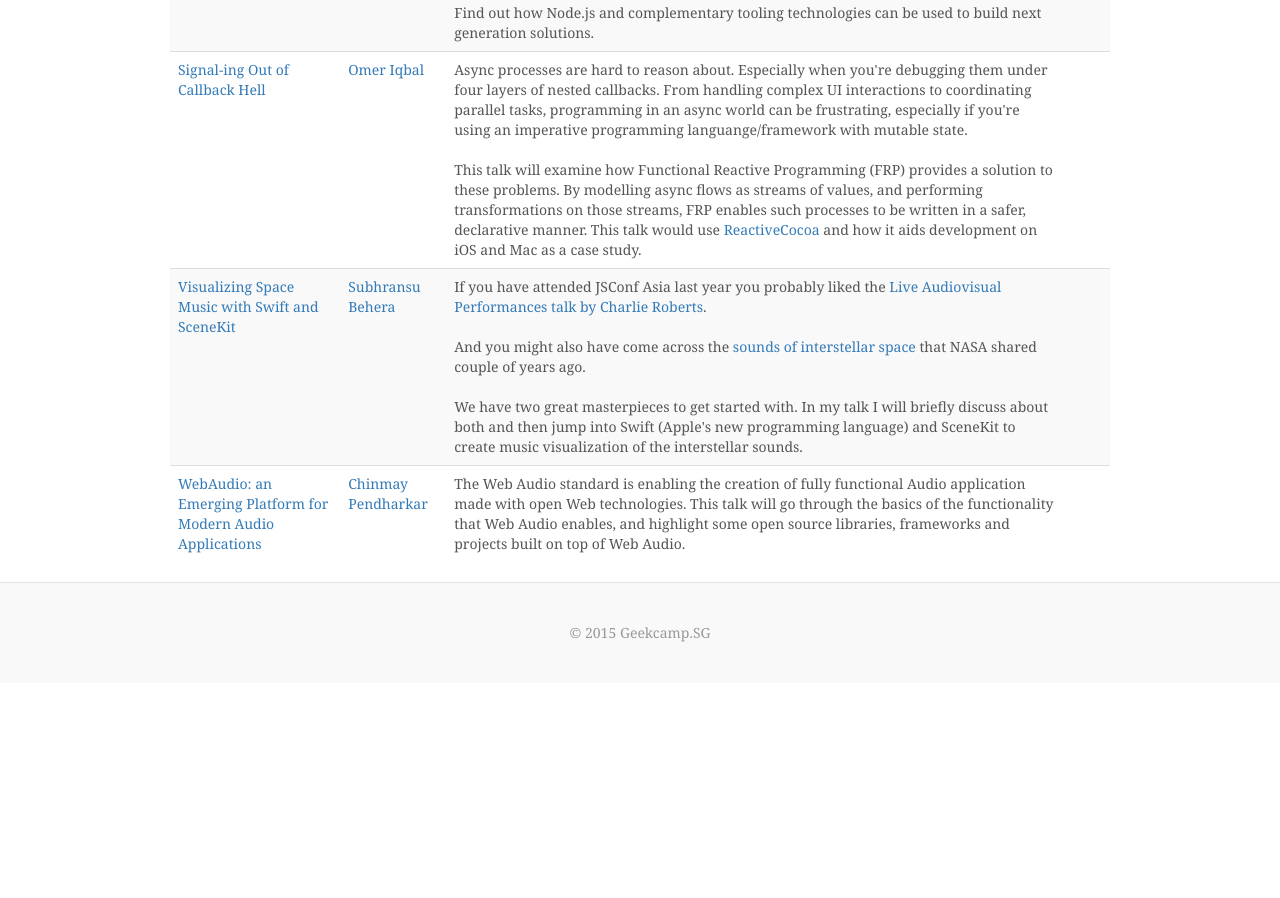
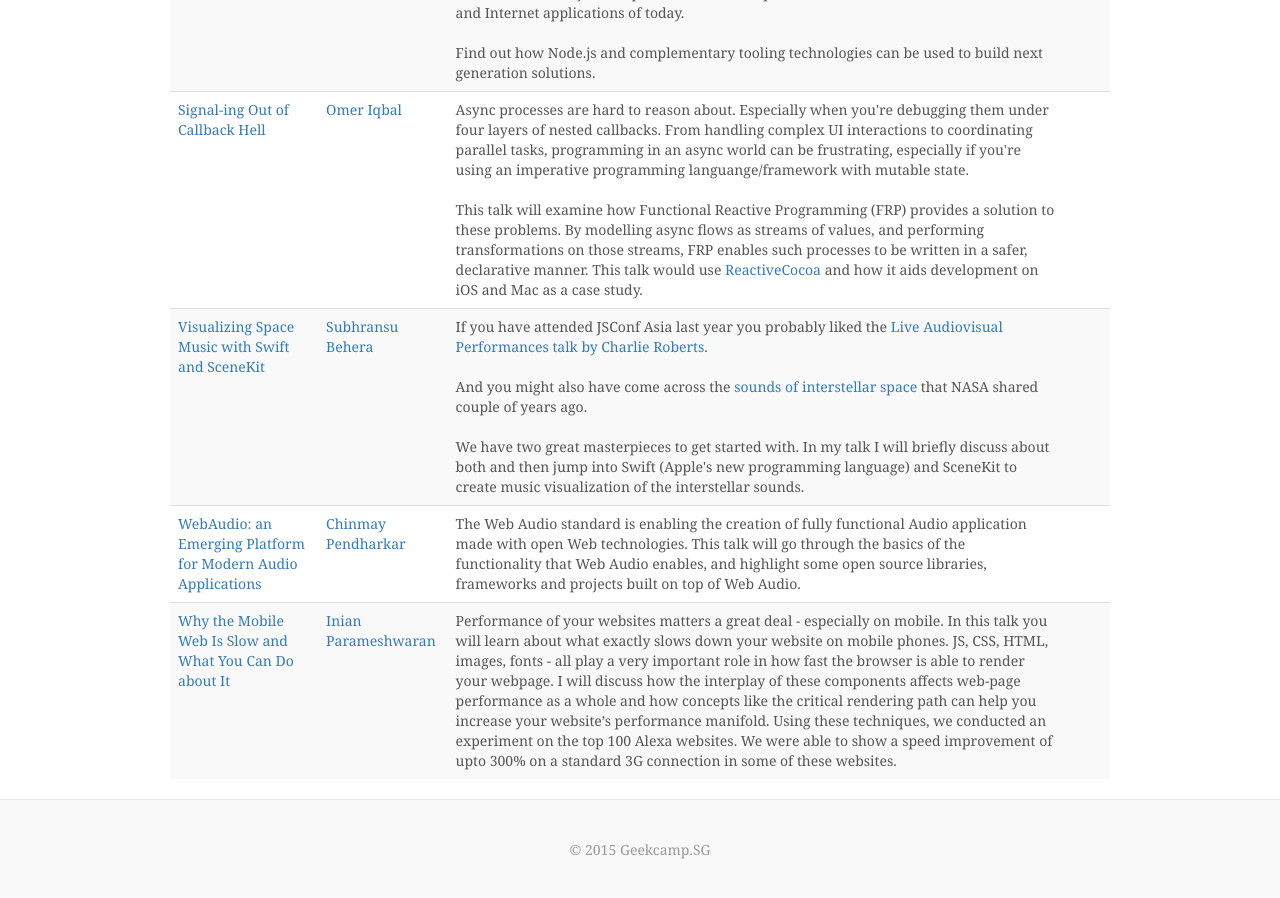
Before and after one commit to geekcampsg/website-2016, a Jekyll site: the page built from talks.html, in a window 1280 px wide and 900 px high, scrolled down 1185 px. Built offline with Jekyll 4.4.1, drawn with Linux system fonts in a browser that asks for light colours; nearby versions of some CDN libraries; comment, search, counter and statistics services are not loaded; before the commit the page ends 1868 px from its top, so only the background shows below that.

Commit message:
Add Inian's talk.

```diff
--- a/_data/talks.yml
+++ b/_data/talks.yml
@@ -170,3 +170,21 @@
       <br><br>
       Find out how Node.js and complementary tooling technologies can be used
       to build next generation solutions.
+
+- slug: why-mobile-web-slow
+  speaker:
+    name: Inian Parameshwaran
+    link: https://github.com/inian
+  talk:
+    title: 'Why the Mobile Web Is Slow and What You Can Do about It'
+    description: >
+      Performance of your websites matters a great deal - especially on mobile.
+      In this talk you will learn about what exactly slows down your website on
+      mobile phones. JS, CSS, HTML, images, fonts - all play a very important
+      role in how fast the browser is able to render your webpage. I will
+      discuss how the interplay of these components affects web-page performance
+      as a whole and how concepts like the critical rendering path can help you
+      increase your website’s performance manifold. Using these techniques, we
+      conducted an experiment on the top 100 Alexa websites. We were able to
+      show a speed improvement of upto 300% on a standard 3G connection in some
+      of these websites.
```
